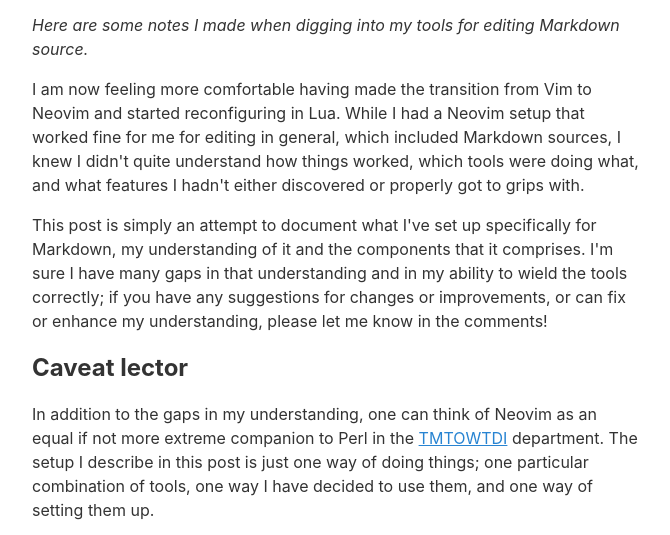
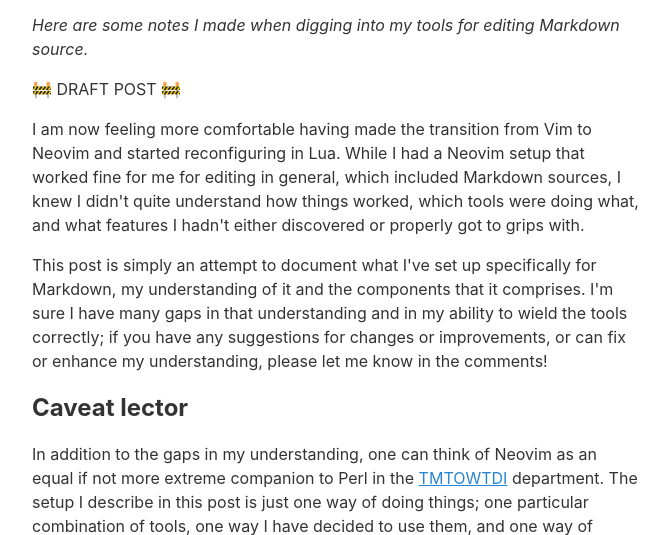
Before and after one commit to qmacro/website, an Eleventy site: page content/blog/2025-06-03-editing-markdown.md in a window 1280 px wide. Shown: the part 253-788 px from the top of the page, without its empty margins (304-974 px from the left). Built offline with nearby package versions, Linux system fonts and the light colour scheme; Eleventy itself is replaced by a stand-in of ours; some packages are replaced by stand-ins of ours; files that its build step writes are made by us from their sources; what @zachleat/heading-anchors, zod-validation-error would draw is missing.

Commit message:
set to draft

```diff
--- a/content/blog/2025-06-03-editing-markdown.md
+++ b/content/blog/2025-06-03-editing-markdown.md
@@ -12,6 +12,8 @@ tags:
   - editorconfig
   - neovim
 ---
+
+🚧 DRAFT POST 🚧
 
 I am now feeling more comfortable having made the transition from Vim to Neovim and started reconfiguring in Lua. While I had a Neovim setup that worked fine for me for editing in general, which included Markdown sources, I knew I didn't quite understand how things worked, which tools were doing what, and what features I hadn't either discovered or properly got to grips with.
 
```
